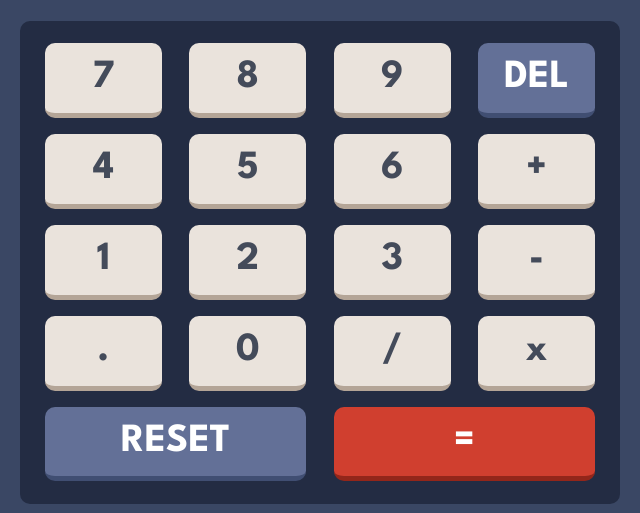
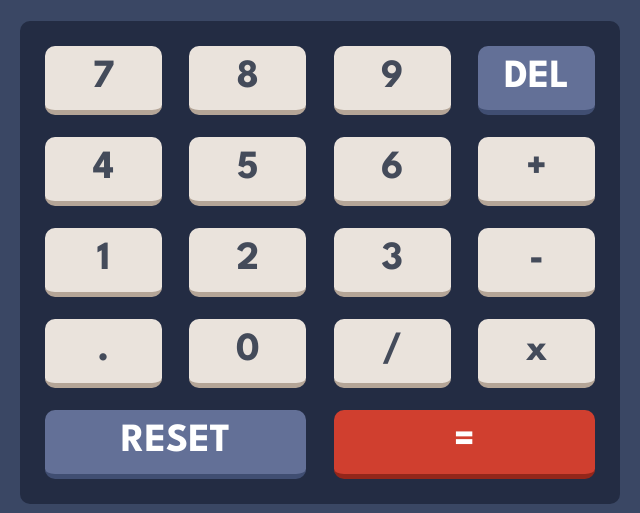
Before and after one commit to MoisesRmx/calculator-app-main, a plain HTML site: page index.html in a window 1280 px wide. Shown: the part 244-757 px from the top of the page, 320-960 px from the left. Drawn offline with Linux system fonts and the light colour scheme.

Commit message:
second-commit

```diff
--- a/index.html
+++ b/index.html
@@ -38,24 +38,24 @@
     </section>
 
     <section class="seccion-2">
-      <div name="numeros" class="boton siete">7</div>
-      <div name="numeros" class="boton ocho">8</div>
-      <div name="numeros" class="boton nueve">9</div>
-      <div name="borrar" class="boton borrar">DEL</div>
-      <div name="numeros" class="boton cuatro">4</div>
-      <div name="numeros" class="boton cinco">5</div>
-      <div name="numeros" class="boton seis">6</div>
-      <div name="operacion" class="boton sumar">+</div>
-      <div name="numeros" class="boton uno">1</div>
-      <div name="numeros" class="boton dos">2</div>
-      <div name="numeros" class="boton tres">3</div>
-      <div name="operacion" class="boton restar">-</div>
-      <div name="numeros" class="boton punto">.</div>
-      <div name="numeros" class="boton cero">0</div>
-      <div name="operacion" class="boton dividir">/</div>
-      <div name="operacion" class="boton multiplicar">x</div>
-      <div name="resetear" class="boton resetear">RESET</div>
-      <div name="igual" class="boton igual">=</div>
+      <button name="numeros" class="boton siete">7</button>
+      <button name="numeros" class="boton ocho">8</button>
+      <button name="numeros" class="boton nueve">9</button>
+      <button name="borrar" class="boton borrar">DEL</button>
+      <button name="numeros" class="boton cuatro">4</button>
+      <button name="numeros" class="boton cinco">5</button>
+      <button name="numeros" class="boton seis">6</button>
+      <button name="operacion" class="boton sumar">+</button>
+      <button name="numeros" class="boton uno">1</button>
+      <button name="numeros" class="boton dos">2</button>
+      <button name="numeros" class="boton tres">3</button>
+      <button name="operacion" class="boton restar">-</button>
+      <button name="numeros" class="boton punto">.</button>
+      <button name="numeros" class="boton cero">0</button>
+      <button name="operacion" class="boton dividir">/</button>
+      <button name="operacion" class="boton multiplicar">x</button>
+      <button name="resetear" class="boton resetear">RESET</button>
+      <button name="igual" class="boton igual">=</button>
     </section>
 
     <footer class="pies">
--- a/style.css
+++ b/style.css
@@ -196,6 +196,7 @@
   font-size: 2.5rem;
   color: hsl(221, 14%, 31%);
   background-color: hsl(30, 25%, 89%);
+  border: none;
   border-bottom: solid 5px hsl(28, 16%, 65%);
   width: 100%;
   height: 100%;
```
